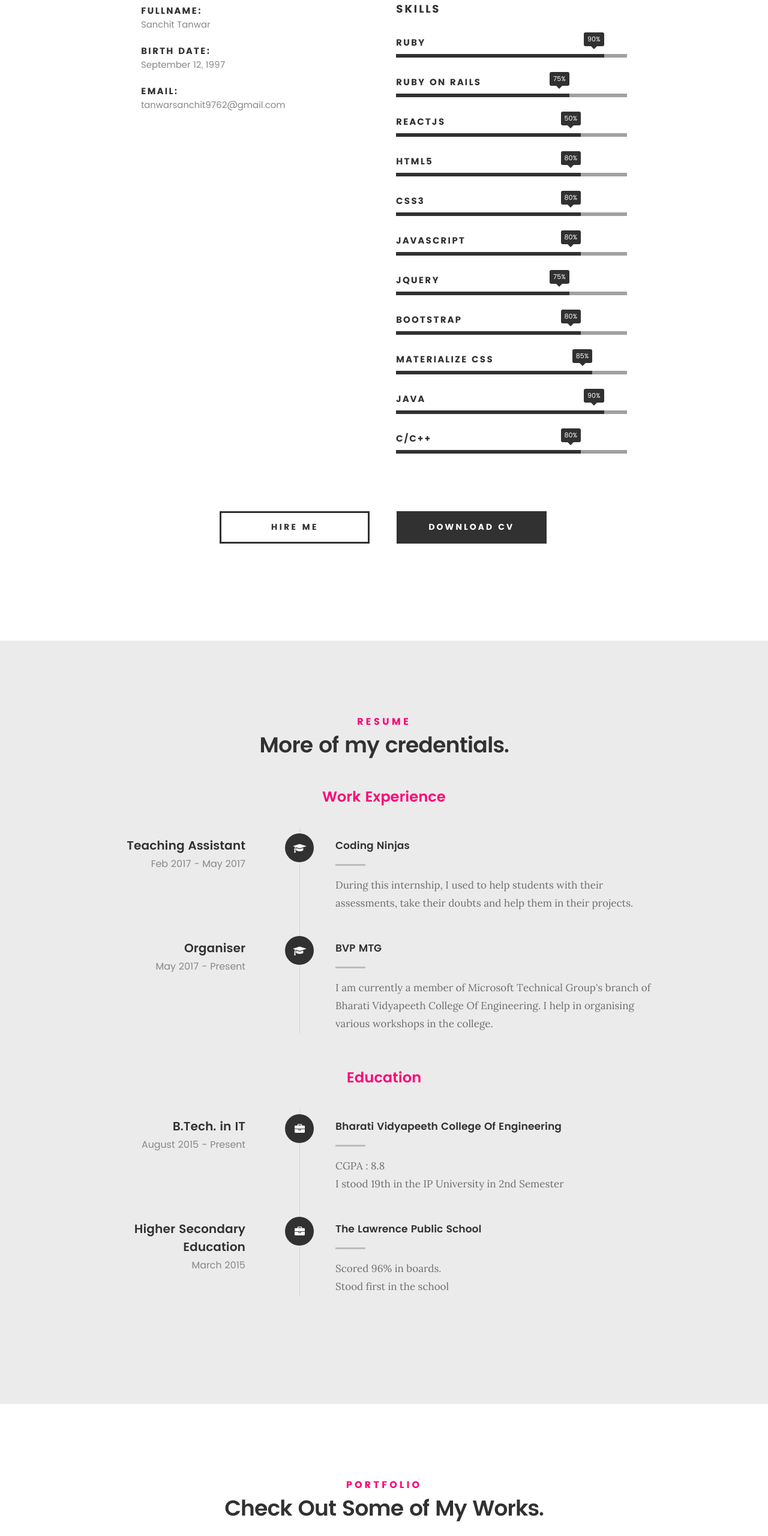
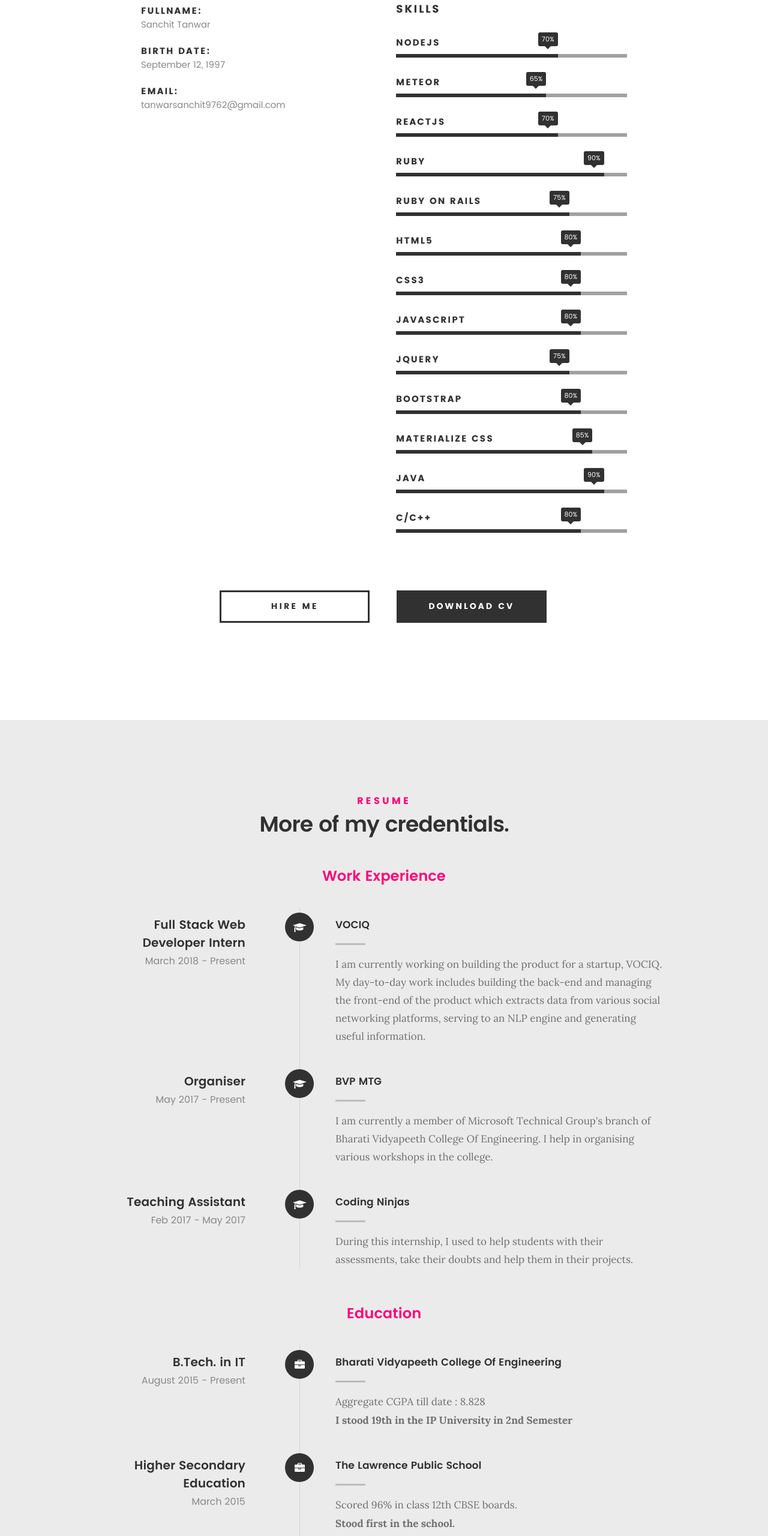
Before and after one commit to sanchittanwar7/sanchittanwar7.github.io, a plain HTML site: page index.html in a window 1280 px wide. Shown: the part 1457-4017 px from the top of the page at 60% size. Drawn offline with Linux system fonts and the light colour scheme; files whose address does not match are found by name.

Commit message:
skills updated

```diff
--- a/index.html
+++ b/index.html
@@ -158,6 +158,17 @@
 
    			<ul class="skill-bars">
    				<li>
+   					<div class="progress percent70"><span>70%</span></div>
+   					<strong>NodeJS</strong>
+   				</li><li>
+   					<div class="progress percent65"><span>65%</span></div>
+   					<strong>Meteor</strong>
+   				</li>
+   				<li>
+   					<div class="progress percent70"><span>70%</span></div>
+   					<strong>ReactJS</strong>
+   				</li>
+   				<li>
    					<div class="progress percent90"><span>90%</span></div>
    					<strong>Ruby</strong>
    				</li>
@@ -166,10 +177,7 @@
    					<div class="progress percent75"><span>75%</span></div>
    					<strong>Ruby on Rails</strong>
    				</li>
-   				<li>
-   					<div class="progress percent80"><span>50%</span></div>
-   					<strong>ReactJS</strong>
-   				</li>
+
    				<li>
    					<div class="progress percent80"><span>80%</span></div>
    					<strong>HTML5</strong>
@@ -258,16 +266,19 @@
 	   				</div>
 
 	   				<div class="timeline-header">
-   						<h3>Teaching Assistant</h3>
-   						<p>Feb 2017 - May 2017</p>
+	   					<h3>Full Stack Web Developer Intern</h3>
+	   					<p>March 2018 - Present</p>
 	   				</div>
 
 	   				<div class="timeline-content">
-   						<h4>Coding Ninjas</h4>
-   						<p>During this internship, I used to help students with their assessments, take their doubts and help them in their projects.</p>
+	   					<h4>VOCIQ</h4>
+	   					<p>I am currently working on building the product for a startup, VOCIQ. My day-to-day work includes building
+	   					the back-end and managing the front-end of the product which extracts data from various social networking platforms, serving to an NLP engine and generating useful information.</p>
 	   				</div>
 
 	   			</div> <!-- /timeline-block -->
+
+
 
    				<div class="timeline-block">
 
@@ -287,23 +298,23 @@
 
    				</div> <!-- /timeline-block -->
 
-	   			<!-- <div class="timeline-block">
+   				<div class="timeline-block">
 
    					<div class="timeline-ico">
    						<i class="fa fa-graduation-cap"></i>
    					</div>
 
    					<div class="timeline-header">
-	   					<h3>Web Designer</h3>
-	   					<p>May 2013 - June 2014</p>
+   						<h3>Teaching Assistant</h3>
+   						<p>Feb 2017 - May 2017</p>
    					</div>
 
    					<div class="timeline-content">
-	   					<h4>Great Designs Studio</h4>
-	   					<p>Lorem ipsum Occaecat do esse ex et dolor culpa nisi ex in magna consectetur nisi cupidatat laboris esse eiusmod deserunt aute do quis velit esse sed Ut proident cupidatat nulla esse cillum laborum occaecat nostrud sit dolor incididunt amet est occaecat nisi incididunt.</p>
+   						<h4>Coding Ninjas</h4>
+   						<p>During this internship, I used to help students with their assessments, take their doubts and help them in their projects.</p>
    					</div>
 
-	   			</div>  --><!-- /timeline-block -->
+   				</div> <!-- /timeline-block -->
 
 	   		</div> <!-- /timeline-wrap -->
 
@@ -336,7 +347,7 @@
 
 	   				<div class="timeline-content">
 	   					<h4>Bharati Vidyapeeth College Of Engineering</h4>
-	   					<p>CGPA : 8.8<br>I stood 19th in the IP University in 2nd Semester</p>
+	   					<p>Aggregate CGPA till date : 8.828<br><strong>I stood 19th in the IP University in 2nd Semester</strong></p>
 	   				</div>
 
 	   			</div> <!-- /timeline-block -->
@@ -354,7 +365,8 @@
 
 	   				<div class="timeline-content">
 	   					<h4>The Lawrence Public School</h4>
-	   					<p>Scored 96% in boards.<br>Stood first in the school</p>
+	   					<p>Scored 96% in class 12th CBSE boards.<br><strong>Stood first in the school.</strong></p>
+	   					<p>10.0 CGPA in class 10th CBSE boards.<br><strong>Stood first in the school.</strong></p>
 	   				</div>
 
 	   			</div> <!-- /timeline-block -->
```
Lines whose indentation alone changed are shown as unchanged.
